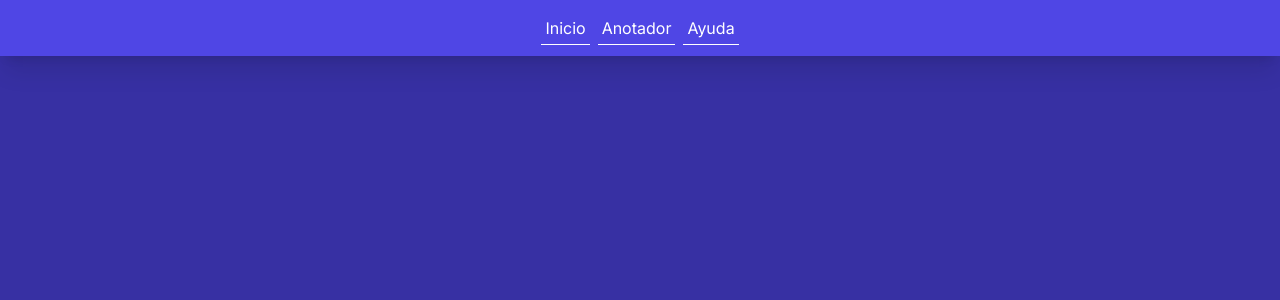
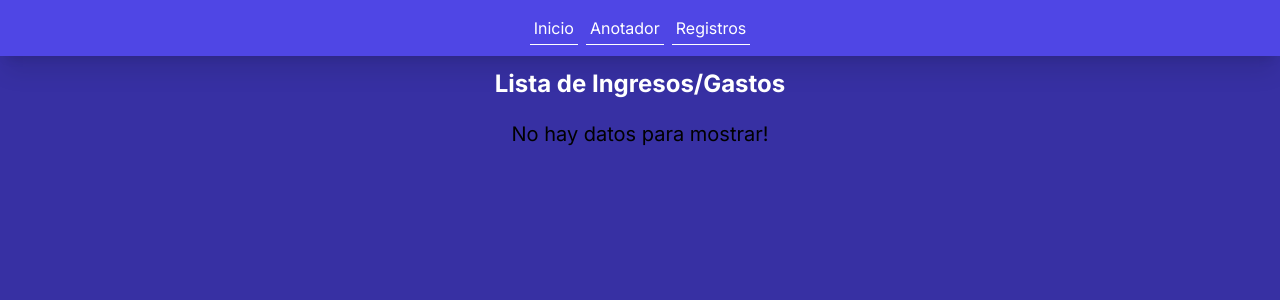
Before and after one commit to martinvruiz/financer, a React (Create React App) app: page /list in a window 1280 px wide. Shown: the top 300 px of the page. Built offline with nearby package versions, Linux system fonts and the light colour scheme.

Commit message:
added new page for transactionlist

```diff
--- a/src/App.js
+++ b/src/App.js
@@ -5,6 +5,7 @@ import { TransactionProvider } from "./context/TransactionContext";
 import { Route, Routes, BrowserRouter } from "react-router";
 import { ToastContainer } from "react-toastify";
 import { Noter } from "./pages/Noter";
+import { List } from "./pages/List";
 
 function App() {
   return (
@@ -17,6 +18,7 @@ function App() {
             <Route path="/" element={<Home />}></Route>
             <Route path="/help" element={<Help />}></Route>
             <Route path="/noter" element={<Noter />}></Route>
+            <Route path="/list" element={<List />}></Route>
           </Routes>
 
           <ToastContainer />
--- a/src/components/LastTransanctions/LastTransactions.jsx
+++ b/src/components/LastTransanctions/LastTransactions.jsx
@@ -5,7 +5,7 @@ export const LastTransactions = () => {
 
   return (
     <>
-      <div className="w-full mb-4 flex flex-col items-center">
+      <div className="w-full my-4 flex flex-col items-center">
         {transactions.slice(-3).map((transaction) => {
           return (
             <div
--- a/src/components/Navbar/Navbar.jsx
+++ b/src/components/Navbar/Navbar.jsx
@@ -10,8 +10,8 @@ export const Navbar = () => {
         <Link to="/noter" className="border-b m-1 border-white p-1">
           Anotador
         </Link>
-        <Link to="/help" className="border-b m-1 border-white p-1">
-          Ayuda
+        <Link to="/list" className="border-b m-1 border-white p-1">
+          Registros
         </Link>
       </nav>
     </>
--- /dev/null
+++ b/src/pages/List.jsx
@@ -0,0 +1,28 @@
+import { useState } from "react";
+import { MonthSelector } from "../components/MonthSelector/MonthSelector";
+import { TotalTransactions } from "../components/TotalTransactions/TotalTransactions";
+import { TransactionList } from "../components/TransactionList/TransactionList";
+import { useTransationContext } from "../context/TransactionContext";
+
+export const List = () => {
+  const { transactions } = useTransationContext();
+
+  const [selectedDate, setSelectedDate] = useState("");
+
+  return (
+    <>
+      <h2 className="mt-2 py-1 text-white text-2xl font-bold">
+        Lista de Ingresos/Gastos
+      </h2>
+      {transactions.length === 0 ? (
+        <p className="p-2 my-2 text-xl">No hay datos para mostrar!</p>
+      ) : (
+        <div className="w-full flex flex-col items-center">
+          <MonthSelector setSelectedDate={setSelectedDate} />
+          <TotalTransactions selectedDate={selectedDate} />
+          <TransactionList selectedDate={selectedDate} />
+        </div>
+      )}
+    </>
+  );
+};
--- a/src/pages/Noter.jsx
+++ b/src/pages/Noter.jsx
@@ -1,15 +1,7 @@
-import { MonthSelector } from "../components/MonthSelector/MonthSelector";
+import { LastTransactions } from "../components/LastTransanctions/LastTransactions";
 import { TransactionForm } from "../components/TransactionForm/TransactionForm";
-import { TransactionList } from "../components/TransactionList/TransactionList";
-import { TotalTransactions } from "../components/TotalTransactions/TotalTransactions";
-import { useState } from "react";
-import { useTransationContext } from "../context/TransactionContext";
 
 export const Noter = () => {
-  const { transactions } = useTransationContext();
-
-  const [selectedDate, setSelectedDate] = useState("");
-
   return (
     <>
       <p className="my-4 w-3/4 text-white text-xl text-center">
@@ -17,18 +9,8 @@ export const Noter = () => {
         de ingreso o gasto
       </p>
       <TransactionForm />
-      <h2 className="mt-2 py-1 text-white text-2xl font-bold">
-        Lista de Ingresos/Gastos
-      </h2>
-      {transactions.length === 0 ? (
-        <p className="p-2 my-2 text-xl">No hay datos para mostrar!</p>
-      ) : (
-        <div className="w-full flex flex-col items-center">
-          <MonthSelector setSelectedDate={setSelectedDate} />
-          <TotalTransactions selectedDate={selectedDate} />
-          <TransactionList selectedDate={selectedDate} />
-        </div>
-      )}
+      <p className="mt-4 text-lg text-white ">Tus ultimos 3 registros</p>
+      <LastTransactions />
     </>
   );
 };
```
